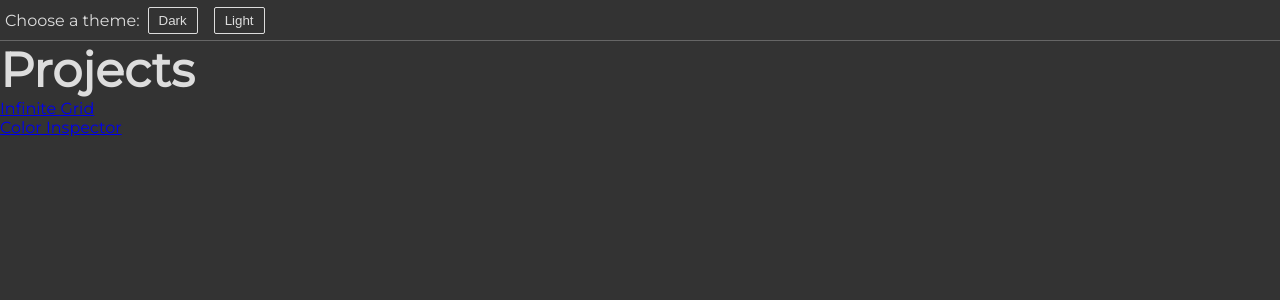
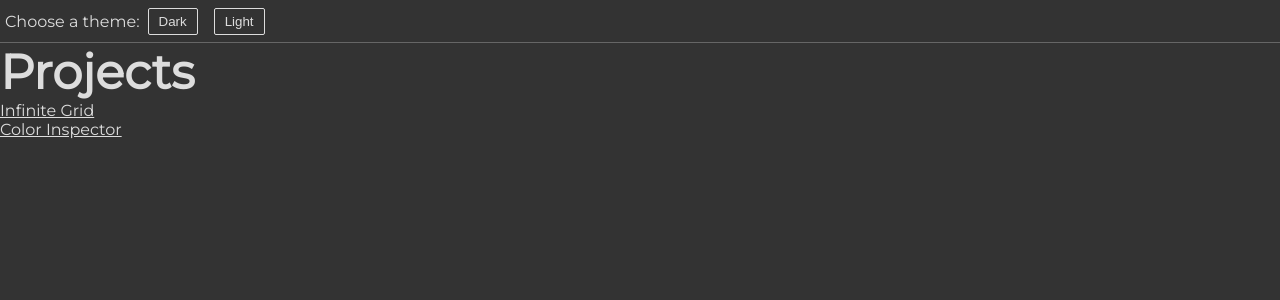
Before and after one commit to mcarbaugh/portfolio, a React (Create React App) app: page / in a window 1280 px wide. Shown: the top 300 px of the page. Built offline with nearby package versions, Linux system fonts and the light colour scheme.

Commit message:
Fixed styles for home page and adjusted the color for links

```diff
--- a/src/index.tsx
+++ b/src/index.tsx
@@ -9,9 +9,8 @@ import Home from './views/pages/Home';
 import ColorInspector from './views/pages/ColorInspector';
 import DataGrid from './views/pages/InfiniteGrid';
 import ConnectedThemeProvider from './views/containers/ConnectedThemeProvider';
+import ConnectedColorThemePicker from './views/containers/ConnectedColorThemePicker';
 import './index.css';
-
-import ConnectedColorThemePicker from './views/containers/ConnectedColorThemePicker';
 
 const history = createBrowserHistory();
 const store = configureStore();
--- a/src/views/components/ColorThemePicker.tsx
+++ b/src/views/components/ColorThemePicker.tsx
@@ -13,7 +13,7 @@ interface Props {
 
 const ColorThemePicker = (props: Props) => {
     return (
-        <div className={props.className}>
+        <div id="color-theme-picker" className={props.className}>
             <Description>Choose a theme:</Description>
             <PrimaryButton onClick={props.setDarkTheme}>Dark</PrimaryButton>
             <PrimaryButton onClick={props.setLightTheme}>Light</PrimaryButton>
--- /dev/null
+++ b/src/views/components/StyledLink.tsx
@@ -0,0 +1,6 @@
+import { Link } from 'react-router-dom';
+import styled from 'styled-components';
+
+export default styled(Link)`
+    color: ${props => props.theme.primary};
+`;
--- a/src/views/pages/Home.tsx
+++ b/src/views/pages/Home.tsx
@@ -1,5 +1,5 @@
 import * as React from 'react';
-import { Link } from 'react-router-dom';
+import StyledLink from '../components/StyledLink';
 import styled from 'styled-components';
 import Title from '../components/Title';
 import dictionary from '../dictionaries/Home';
@@ -13,16 +13,15 @@ const Home = (props: HomeProps) => {
         <div id={'Home'} className={props.className}>
             <Title>{dictionary.title}</Title>
             <ul>
-                <li><Link to={'/infinite-grid'}>Infinite Grid</Link></li>
-                <li><Link to={'/color-inspector'}>Color Inspector</Link></li>
+                <li><StyledLink to={'/infinite-grid'}>Infinite Grid</StyledLink></li>
+                <li><StyledLink to={'/color-inspector'}>Color Inspector</StyledLink></li>
             </ul>
         </div>
     );
 };
 
 export default styled(Home)`
-    height: 100%;
-    width: 100%;
+    flex: 1;
     color: ${props => props.theme.primary};
     background-color: ${props => props.theme.background};
 `;
```
